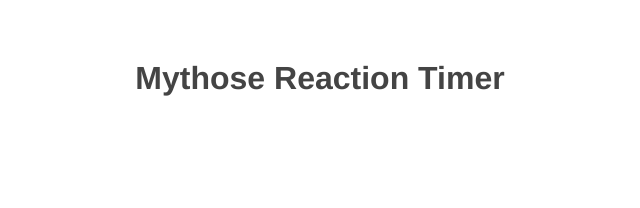
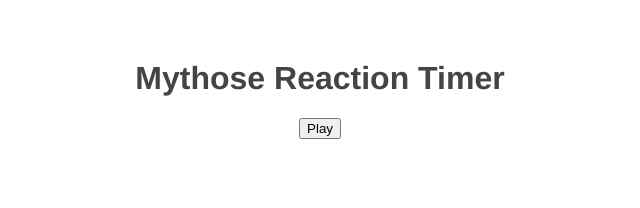
Before and after one commit to mouhsineelachbi/reaction-timer-vue3, a Vue app: page / in a window 1280 px wide. Shown: the top 208 px of the page, without its empty margins (320-960 px from the left). Built offline with nearby package versions, Linux system fonts and the light colour scheme.

Commit message:
adding button

```diff
--- a/src/App.vue
+++ b/src/App.vue
@@ -1,5 +1,6 @@
 <template>
   <h1>Mythose Reaction Timer</h1>
+  <button>Play</button>
 </template>
 
 <script>
```
